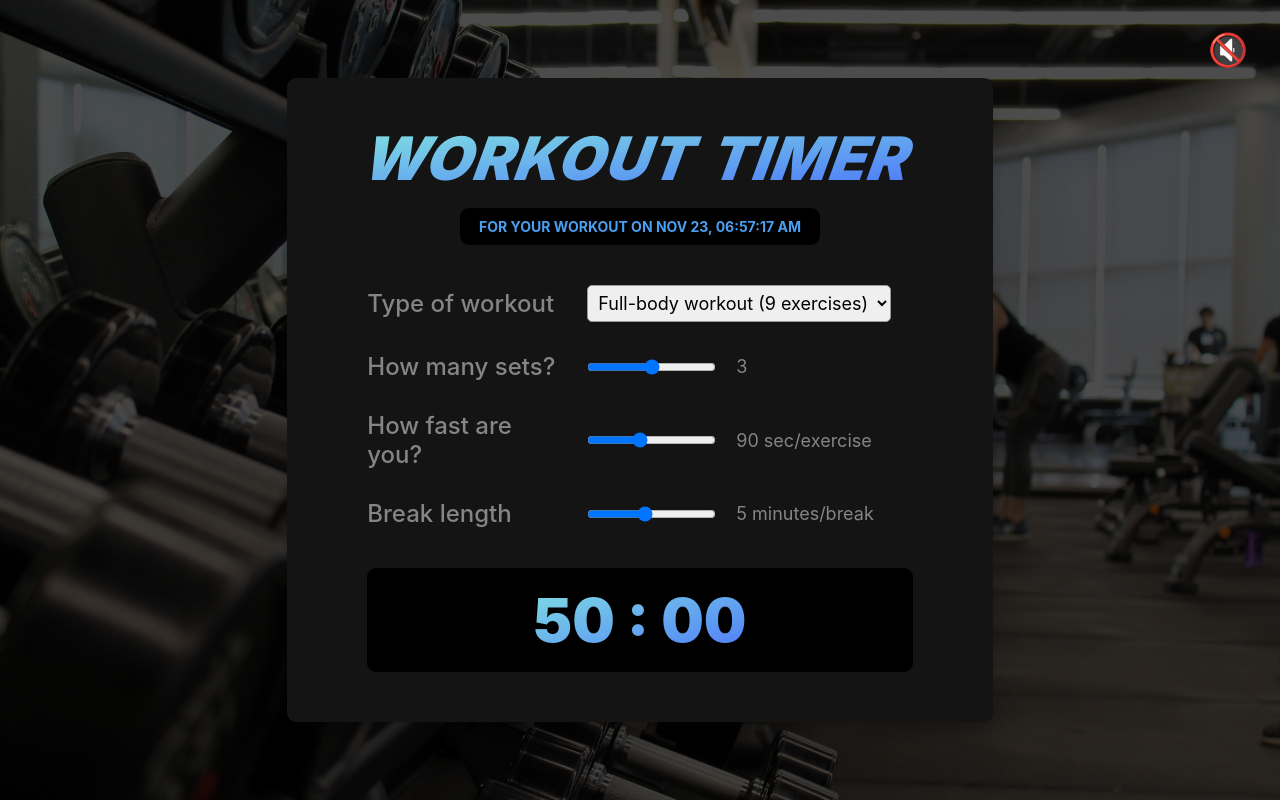
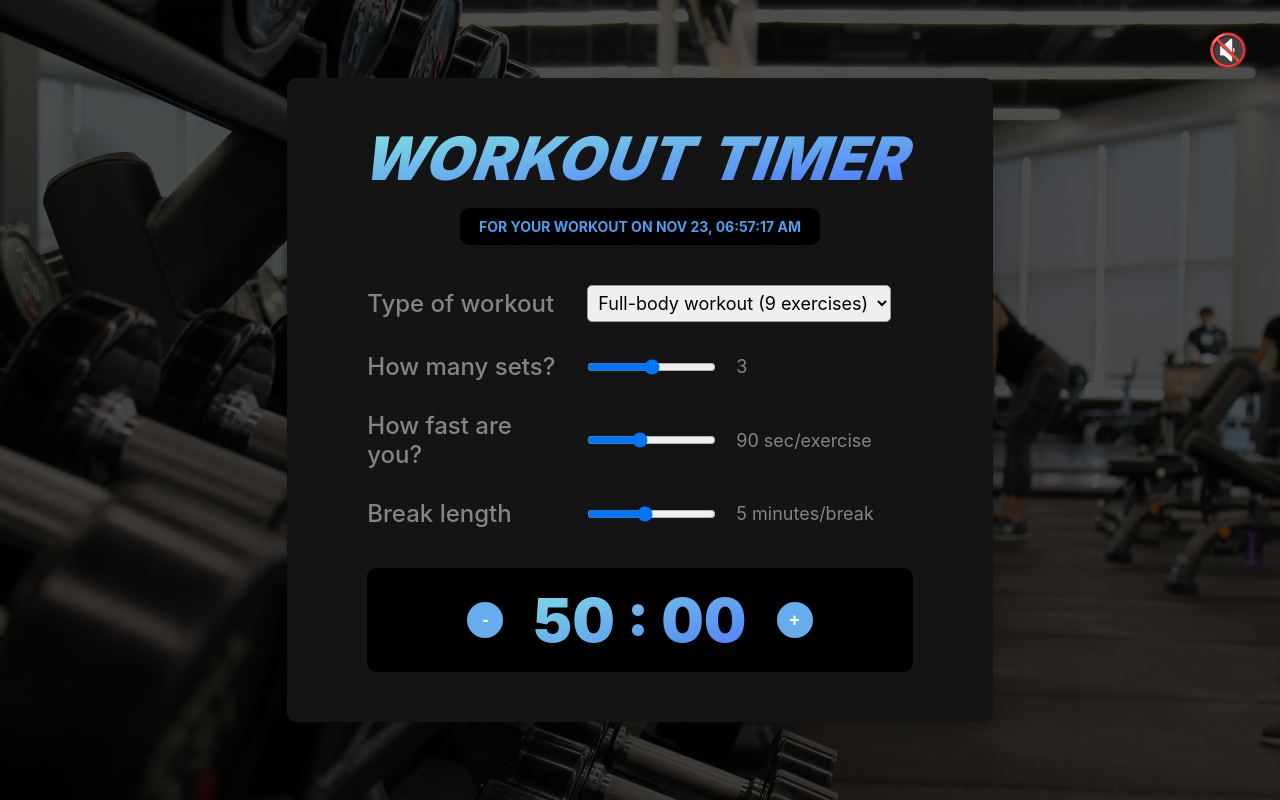
Before and after one commit to Damarwendha/WorkoutTimer-ReactApp, a React (Create React App) app: page / in a window 1280 px wide. Built offline with nearby package versions, Linux system fonts and the light colour scheme.

Commit message:
add increment and decrement feautre

```diff
--- a/src/Calculator.js
+++ b/src/Calculator.js
@@ -8,7 +8,7 @@ function Calculator({ workouts }) {
   const [duration, setDuration] = useState(0);
 
   useEffect(() => {
-    setDuration((number * sets * speed) / 60 + (sets - 1) * durationBreak)
+    setDuration((number * sets * speed) / 60 + (sets - 1) * durationBreak);
   }, [number, sets, speed, durationBreak]);
 
   const mins = Math.floor(duration);
@@ -22,6 +22,13 @@ function Calculator({ workouts }) {
 
   let { hours, minutes } = toHoursAndMinutes(mins);
   if (minutes < 10) minutes = "0" + minutes;
+
+  function handleIncrement() {
+    setDuration((d) => d + 1);
+  }
+  function handleDecrement() {
+    setDuration((d) => d - 1);
+  }
   return (
     <>
       <form>
@@ -71,10 +78,12 @@ function Calculator({ workouts }) {
         </div>
       </form>
       <section>
+        <button onClick={handleDecrement}>-</button>
         <p>
           {hours === 0 && minutes + " : 00"}
           {hours !== 0 && hours + " : " + minutes + " : 00"}
         </p>
+        <button onClick={handleIncrement}>+</button>
       </section>
     </>
   );
```
